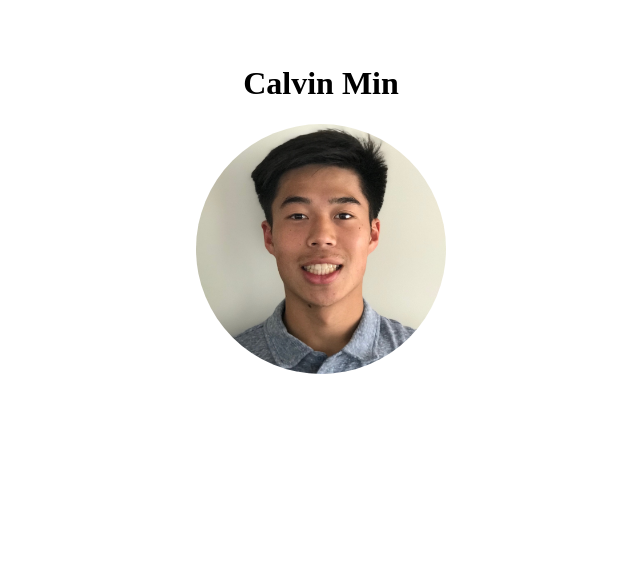
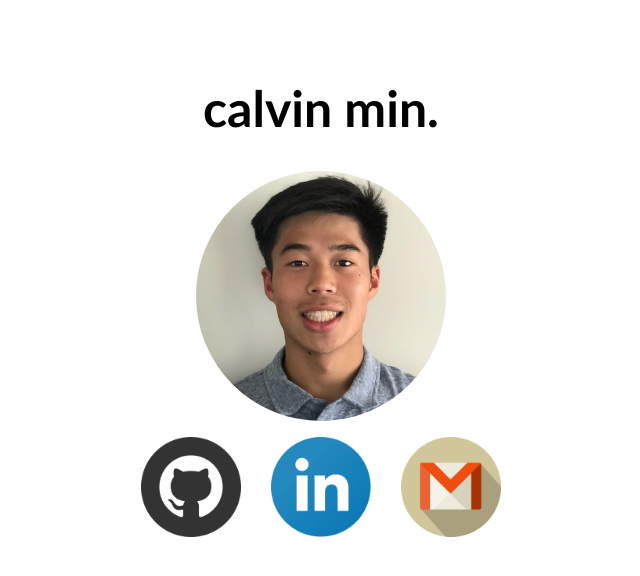
Before and after one commit to Calvinjmin/Portfolio, a plain HTML site: page index.html in a window 1280 px wide. Shown: the whole page, without its empty margins (319-959 px from the left). Drawn offline with Linux system fonts and the light colour scheme.

Commit message:
Initial Links Config
Created images that link to other areas of my portfolio.

```diff
--- a/index.css
+++ b/index.css
@@ -1,12 +1,36 @@
 h1 {
     text-align: center;
+    font-size: 50px;
+    font-family: "Trebuchet MS", Helvetica, sans-serif;
+    padding-bottom: 0px;
 }
 
-img {
+body {
+    background-color: white;
+}
+
+ul {
+    text-align: center;
+    padding: 0;
+}
+
+li {
+    width: 10%;
+    display: inline-block;
+    vertical-align: top;
+}
+
+.avatar {
     display: block;
     margin-left: auto;
     margin-right: auto;
     height: 250px;
     width: 250px;
     border-radius: 50%;
+    padding-top: 0;
 }
+
+.round_icon{
+    height: 100px;
+    width: 100px;
+}
--- a/index.html
+++ b/index.html
@@ -2,6 +2,29 @@
     <link rel ="stylesheet" type="text/css" href="./index.css">
 
     <br></br>
-    <h1>Calvin Min</h1>
-    <img src="./images/Avatar.JPG" allign="middle">
+    <div class="typewriter">
+        <h1>calvin min.</h1>
+    </div>
+    <img class="avatar" src="./images/Avatar.JPG">
+
+    <ul>
+        <li>
+            <a href="https://github.com/Calvinjmin">
+                <img src="./images/github_icon.png" class="round_icon">
+            </a>
+        </li>
+
+        <li>
+            <a href="https://www.linkedin.com/in/calvin-min-913b9614b/">
+                <img src="./images/linkedin.png" class="round_icon">
+            </a>
+        </li>
+
+        <li>
+            <a href="mailto: calvinjmin@gmail.com">
+                <img src="./images/email.png" class="round_icon">
+            </a>
+        </li>
+    </ul>
+
 </html>
```
Also changed, not shown: images/email.png (added), images/github_icon.png (added), images/linkedin.png (added).
